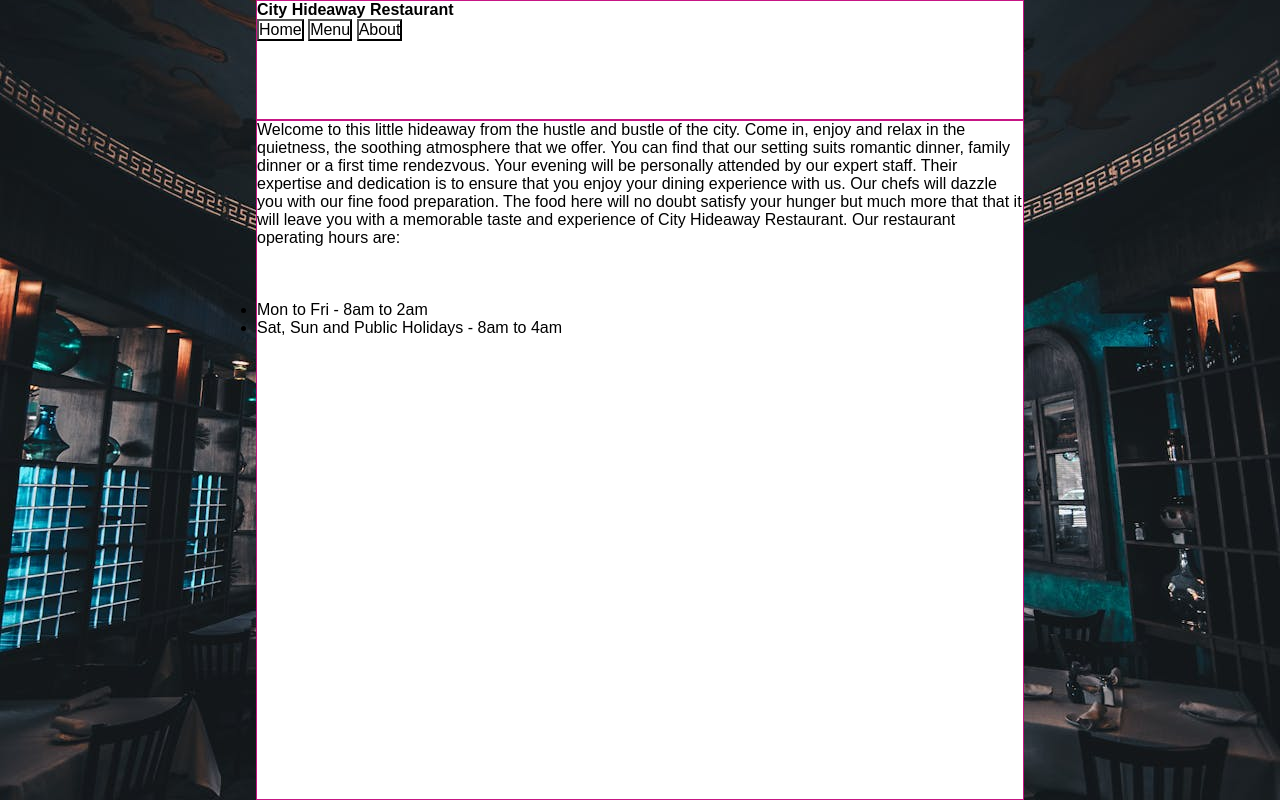
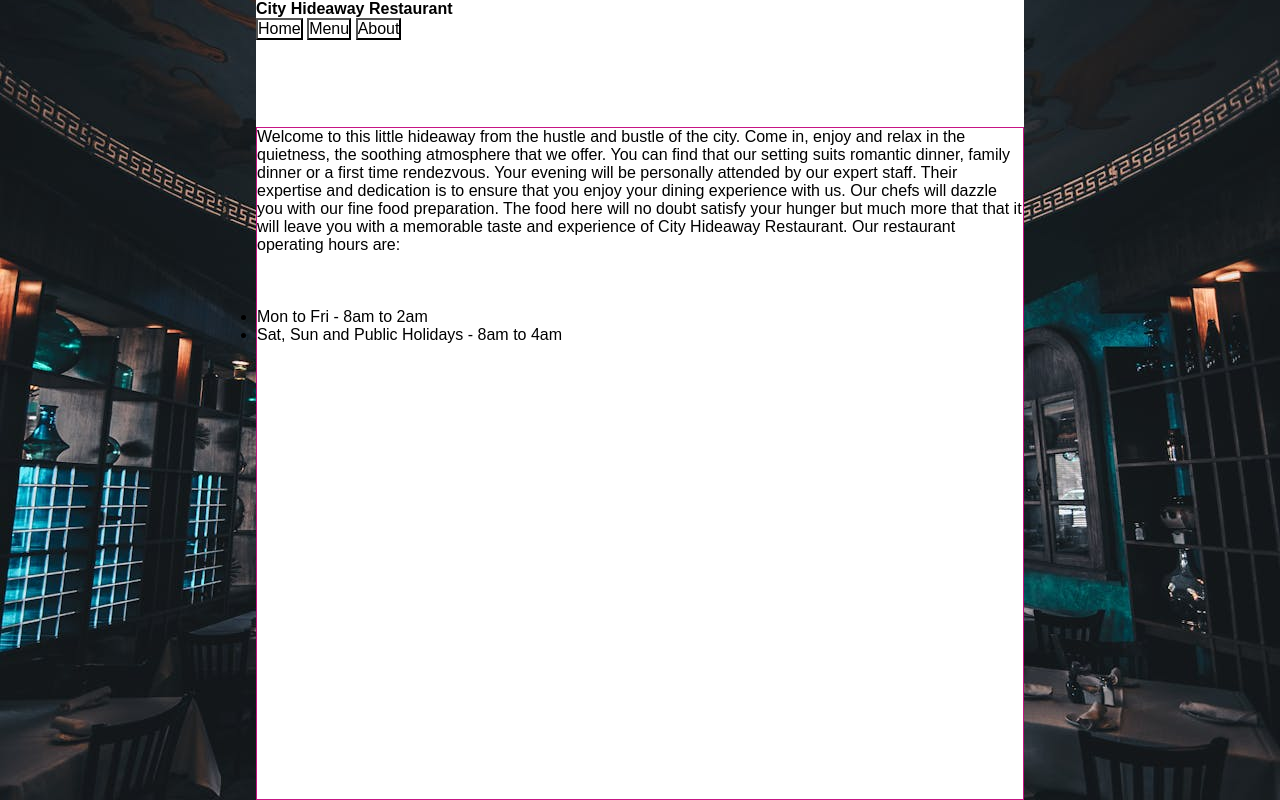
Before and after one commit to noOdin1/restaurant_page, a website: page src/index.html in a window 1280 px wide. Drawn offline with Linux system fonts and the light colour scheme.

Commit message:
Removed old styling, replace with styling using var

```diff
--- a/src/style.css
+++ b/src/style.css
@@ -54,9 +54,8 @@ body {
 }
 
 .top.container {
-  width: 100%;
-  height: 15vh;
-  border: 1px solid MediumVioletRed;
+  width: var(--inner_container_width);
+  height: var(--top_container_height);
 }
 
 .content.container {
```
